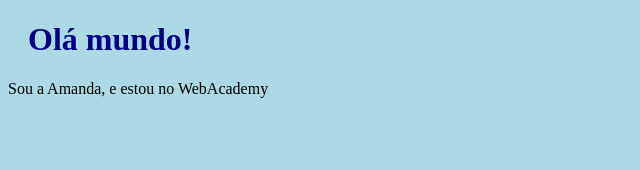
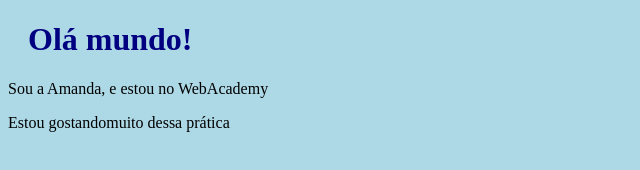
Before and after one commit to Lemosouza/Teste_WebAcademy, a plain HTML site: page index.html in a window 1280 px wide. Shown: the whole page, without its empty margins (0-640 px from the left). Drawn offline with Linux system fonts and the light colour scheme.

Commit message:
Página principal com nova linha

```diff
--- a/index.html
+++ b/index.html
@@ -7,5 +7,6 @@
 <body>
     <h1>Olá mundo!</h1>
     <p>Sou a Amanda, e estou no WebAcademy</p>
+    <p>Estou gostandomuito dessa prática</p>
 </body>
 </html>
```
